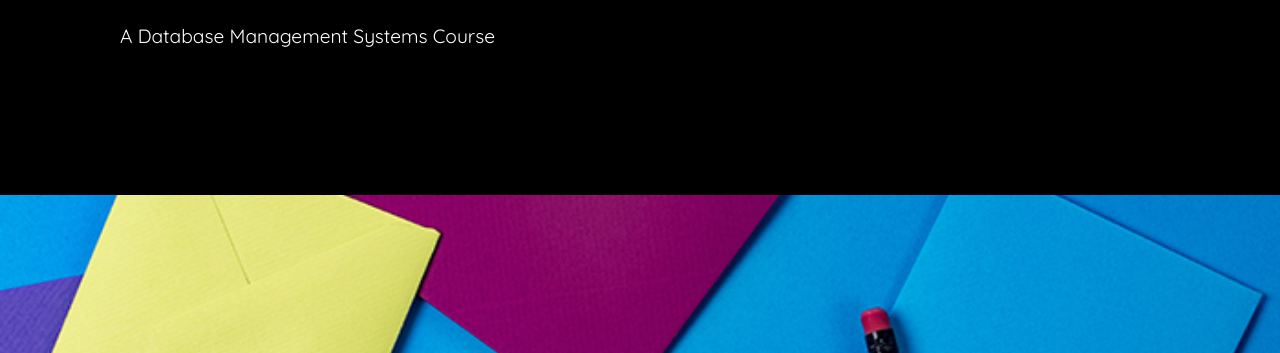
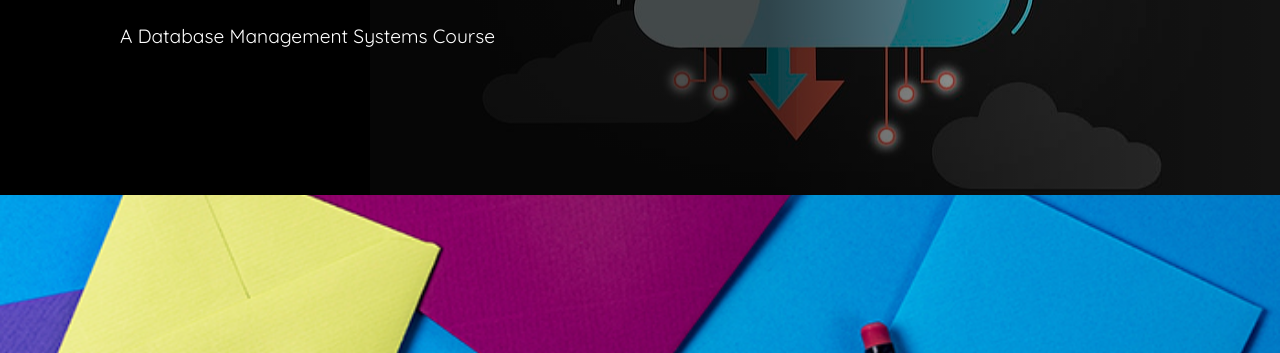
Before and after one commit to dwsds/DBMS_website, a plain HTML site: page index.html in a window 1280 px wide. Shown: the part 304-657 px from the top of the page. Drawn offline with Linux system fonts and the light colour scheme; a script that the page names is missing.

Commit message:
Update styles.css

```diff
--- a/styles.css
+++ b/styles.css
@@ -112,8 +112,15 @@ body {
 
 #overview {
     padding: 8rem 0;
-    background-color: black;/* Prevent repeating the image */
+    background-color: black; /* Background color */
+    background-image:
+        linear-gradient(to left, rgba(0, 0, 0, 0) 0%, rgba(0, 0, 0, 0.7) 40%), /* Gradient to fade out */
+        url('assets/curr.jpg'); /* Background image */
+    background-position: right center; /* Position the image on the right */
+    background-repeat: no-repeat; /* Prevent repeating the image */
+    background-size: fit; /* Cover the section area with the image */
 }
+
 
 #topics{
     background-color: #f0f0f0;
@@ -123,11 +130,13 @@ body {
     background-position: center; /* Center the image */
     background-repeat: no-repeat;
     color: white;
+    font-size: 18px;
 
 }
 
 #instructor{
     padding: 0rem 0;
+    font-size: 19px;
 }
 
 #schedule {
@@ -203,5 +212,6 @@ body {
 /* Margin for the content within the section */
 .about-content {
     margin-left: 15rem;
-    margin-right: 15rem; /* Adjust the left margin as needed */
+    margin-right: 15rem;
+    font-size: 18px;/* Adjust the left margin as needed */
 }
```
